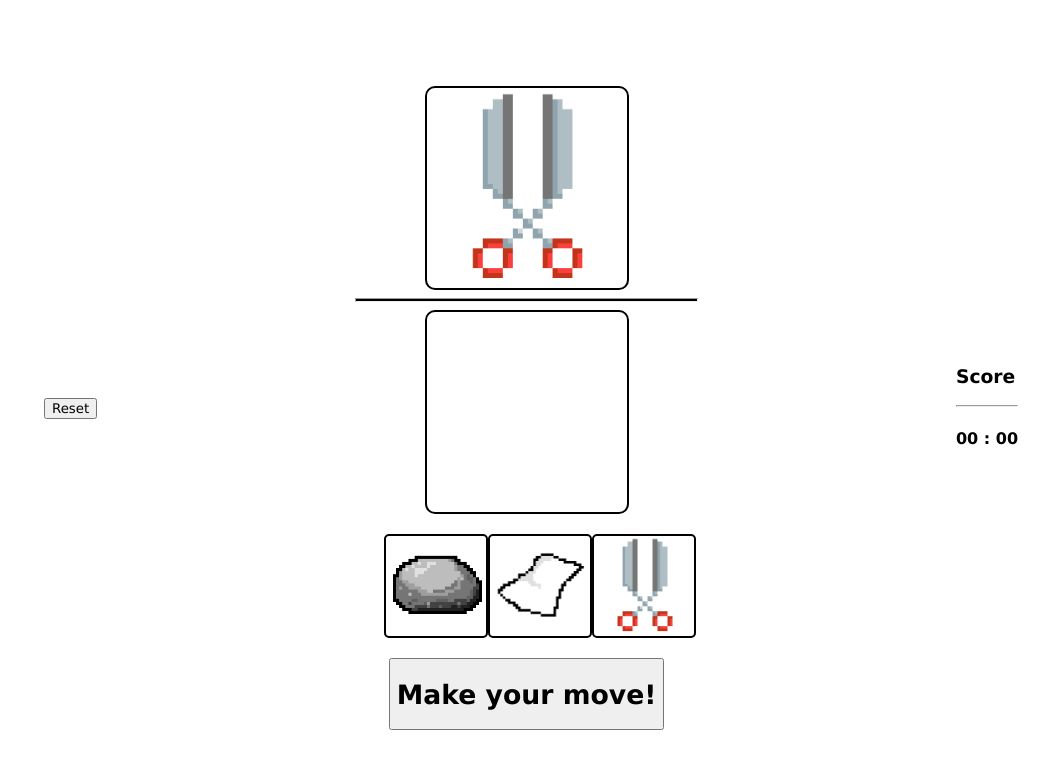
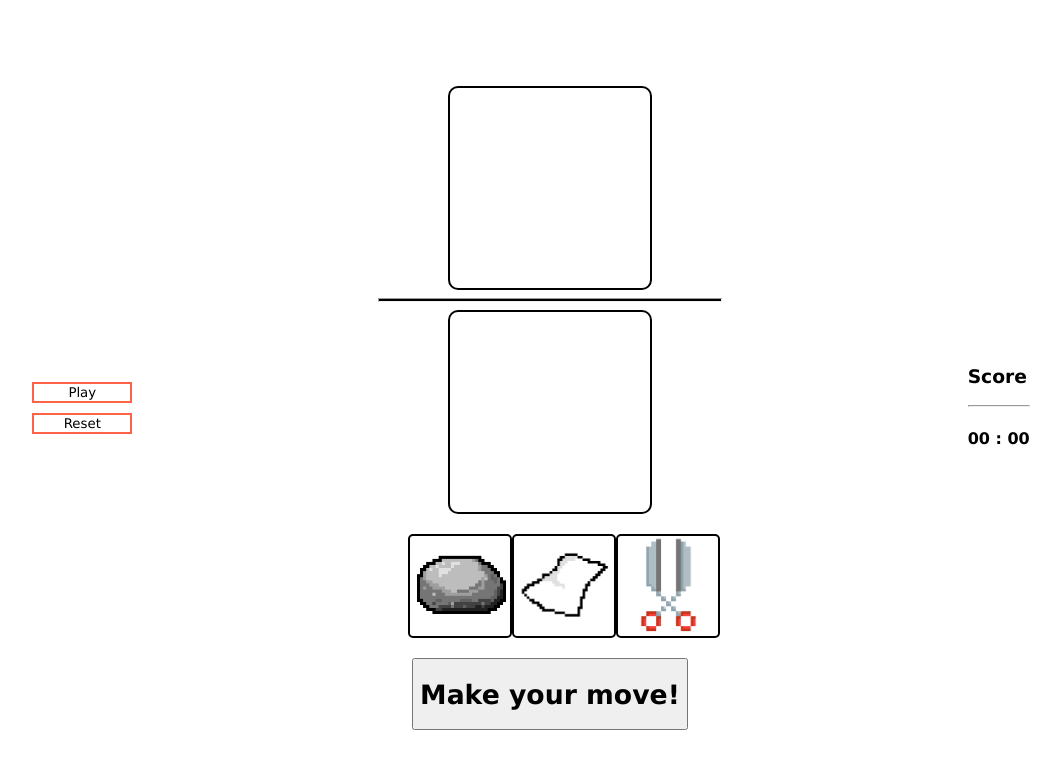
Before and after one commit to lPadillaS/Odin-RPS-, a plain HTML site: page index.html in a window 1280 px wide. Shown: the whole page, without its empty margins (109-1170 px from the left). Drawn offline with Linux system fonts and the light colour scheme.

Commit message:
changed css of reset button, added play button.

```diff
--- a/index.html
+++ b/index.html
@@ -7,7 +7,10 @@
     <link rel="stylesheet" href="styles.css">
 </head>
 <body>
-    <button id = "reset-button"> Reset </button>
+    <div id="action-board">
+        <button id="play-button"> Play </button>
+        <button id = "reset-button"> Reset </button>
+    </div>
     <div class="gameBoard">
         <div id="computer-Choice" class = "choiceDisplay">
 
--- a/script.js
+++ b/script.js
@@ -1,10 +1,11 @@
 let compChoice = document.getElementById("computer-Choice");
 let userChoice = document.getElementById("player-Choice");
-
+let restartButton = document.getElementById("reset-button");
+let playButton = document.getElementById("play-button");
 let buttons = document.getElementsByName("user-choice");
 let sub = document.getElementById("sub-button");
 sub.addEventListener("click", check);
-coumputerChoice();
+
 function check()
 {
     for(let button of buttons)
--- a/styles.css
+++ b/styles.css
@@ -7,6 +7,27 @@ body{
     align-items: center;
     justify-content: space-evenly;
 }
+#action-board{
+    display:flex;
+    flex-direction: column;
+    align-items:center;
+    justify-content: center;
+    gap:10px;
+}
+#action-board button{
+    width:100px;
+    background: none;
+    border: 2px solid tomato;
+    transition: .1s;
+}
+#action-board button:hover{
+    background-color: tomato;
+    color:white;
+}
+#action-board button:active{
+    transform:scale(1.15);
+}
+
 .gameBoard{
     width: 45%;
     display: flex;
```
